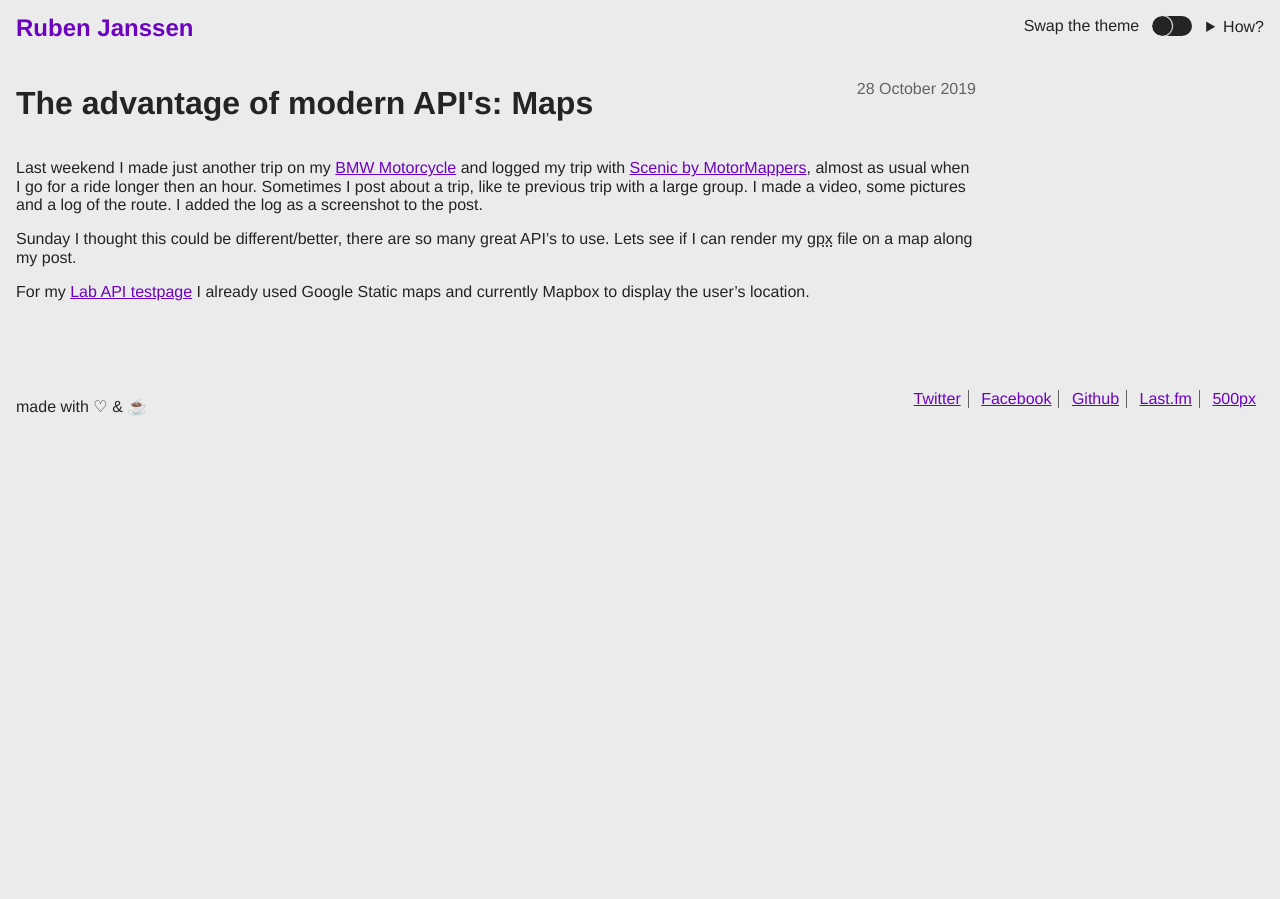
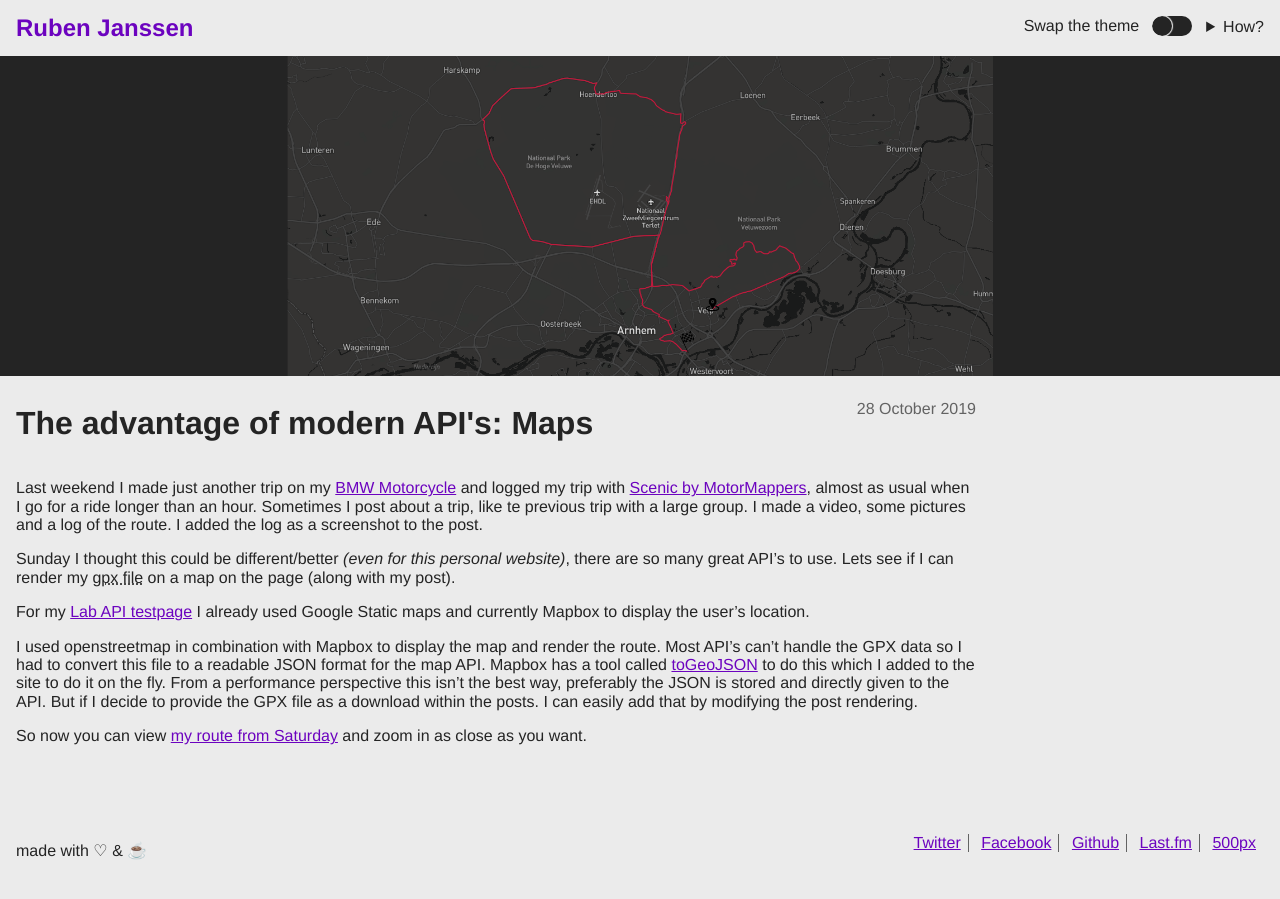
Before and after one commit to RubenJnl/rubenjanssen, a Jekyll site: the page built from _posts/2019/2019-10-28-The-Advantage-of-APIs-Maps.md, in a window 1280 px wide. Built offline with Jekyll 4.4.1, drawn with Linux system fonts in a browser that asks for light colours.

Commit message:
📝 Added new post & changed base url for primary viewing location.

```diff
--- a/_config.yml
+++ b/_config.yml
@@ -20,7 +20,7 @@ description: >- # this means to ignore newlines until "baseurl:"
   Portfolio Ruben Janssen
 baseurl: "" # the subpath of your site, e.g. /blog
 siteUrl: https://rubenjanssen.me
-url: "https://rubenjanssen.me" # the base hostname & protocol for your site, e.g. http://example.com
+url: "https://rubens.website" # the base hostname & protocol for your site, e.g. http://example.com
 exclude: ["*.xml","*.log","Gemfile", "*.json", "images", "deploy" ,"node_modules", "README.md"]
 social:
   - name: Twitter
--- a/_includes/og.html
+++ b/_includes/og.html
@@ -1,7 +1,11 @@
 <meta property="og:title" content="{% if page.title %}{% if page.title != 'Home' %}{{ page.title | escape }} - {% endif %}{% endif %}{{ site.title | escape }}{% if page.title == 'Home' %} - {{ site.subtitle }} {% endif %}" />
 <meta property="og:type" content="website" />
 <meta property="og:url" content="{{site.siteUrl}}{{page.url}}" />
+{% if page.ogImg %}
 <meta property="og:image" content="{{site.siteUrl}}{{page.ogImg}}" />
+{% else if page.heroImg[0].url %}
+<meta property="og:image" content="{{site.siteUrl}}/content/{{page.heroImg[0].url}}" />
+{% endif %}
 {% if page.excerpt %}
 <meta property="og:description" content="{{ page.excerpt | strip_html | strip_newlines | truncate: 160 }}" />
 {% else %}
--- a/_posts/2019/2019-10-28-The-Advantage-of-APIs-Maps.md
+++ b/_posts/2019/2019-10-28-The-Advantage-of-APIs-Maps.md
@@ -5,14 +5,20 @@ date:   2019-10-28 21:00:00 +0200
 categories:
 tags: [html, native elements, development, JavaScript, API, geolocation, maps]
 permalink: API-Maps
-#heroImg:
-#  - url: 2019/jekyll-netlify.jpg
-#    alt : Jekyll & Netlify logo
+heroImg:
+  - url: 2019/Maps-API-GPX-Route.png
+    alt : Example of a maps API with a GPX Route rendered on it.
 ---
 
-Last weekend I made just another trip on my [BMW Motorcycle](https://bmwboxer.nl){:data-title="BMW Motorcycle"} and logged my trip with [Scenic by MotorMappers](https://www.motomappers.com/){:data-title="Scenic by MotorMappers"}, almost as usual when I go for a ride longer then an hour.
+Last weekend I made just another trip on my [BMW Motorcycle](https://bmwboxer.nl){:data-title="BMW Motorcycle"} and logged my trip with [Scenic by MotorMappers](https://www.motomappers.com/){:data-title="Scenic by MotorMappers"}, almost as usual when I go for a ride longer than an hour.
 Sometimes I post about a trip, like te previous trip with a large group. I made a video, some pictures and a log of the route. I added the log as a screenshot to the post.
 
-Sunday I thought this could be different/better, there are so many great API's to use. Lets see if I can render my <abbr title="GPS Exchange format, an XML scheme for sharing route information.">gpx</abbr> file on a map along my post.
+Sunday I thought this could be different/better _(even for this personal website)_, there are so many great API's to use. Lets see if I can render my <abbr title="GPS Exchange format, an XML scheme for sharing route information.">gpx file</abbr> on a map on the page (along with my post).
 
 For my [Lab API testpage](https://lab.rubenjanssen.nl/api){:data-title="Lab API testpage"} I already used Google Static maps and currently Mapbox to display the user's location.
+
+I used openstreetmap in combination with Mapbox to display the map and render the route. Most API's can't handle the GPX data so I had to convert this file to a readable JSON format for the map API.
+Mapbox has a tool called [toGeoJSON](https://mapbox.github.io/togeojson/){:data-title="toGeoJSON"} to do this which I added to the site to do it on the fly.
+From a performance perspective this isn't the best way, preferably the JSON is stored and directly given to the API. But if I decide to provide the GPX file as a download within the posts. I can easily add that by modifying the post rendering.
+
+So now you can view [my route from Saturday](https://bmwboxer.nl/Herfstrit-2019/){:data-title="my route from Saturday"} and zoom in as close as you want.
```
Also changed, not shown: content/2019/Maps-API-GPX-Route.png (added).
